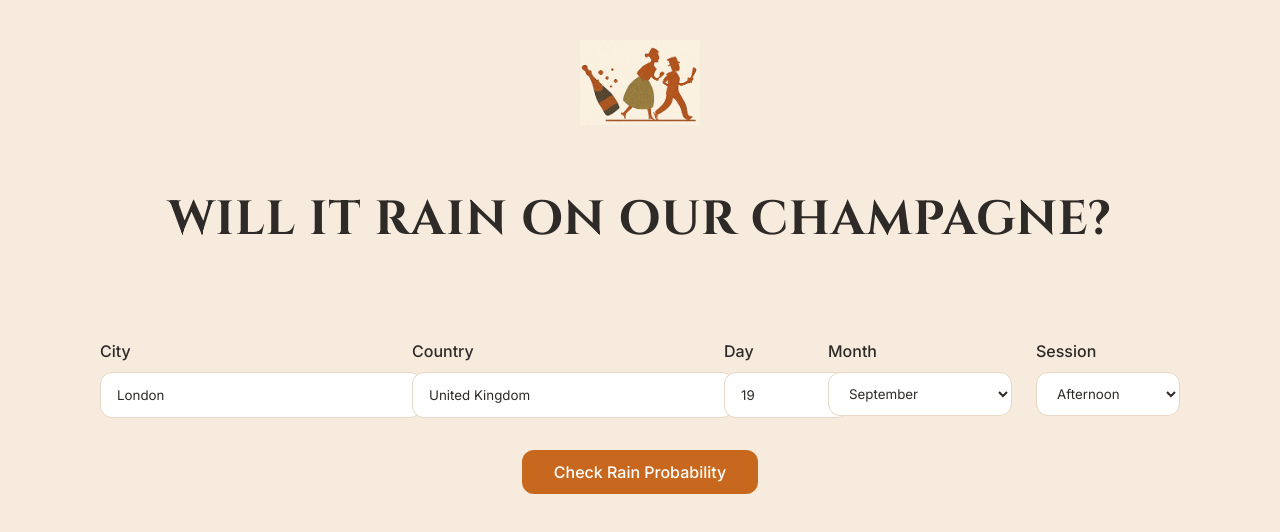
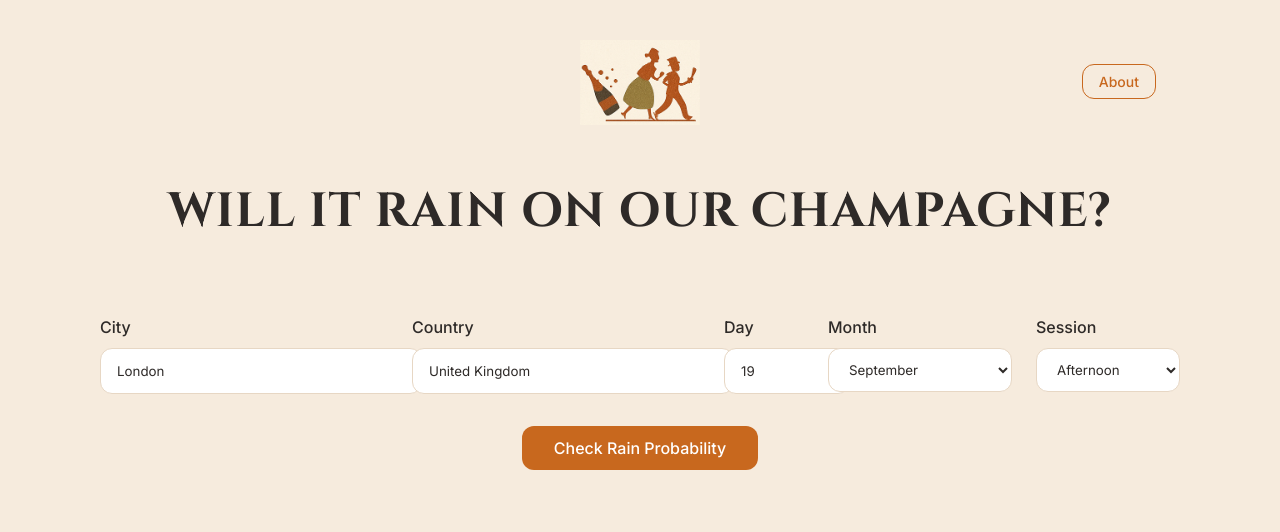
Before and after one commit to juddormsby/rain-on-our-champagne, a React (Vite) app in the folder rain-probability-app/: page / in a window 1280 px wide. Shown: the top 532 px of the page. Built offline with nearby package versions, Linux system fonts and the light colour scheme.

Commit message:
maybe added about page

```diff
--- a/rain-probability-app/src/App.tsx
+++ b/rain-probability-app/src/App.tsx
@@ -66,6 +66,148 @@ function App() {
   const formatTemperatureRange = (p10: number | null, p90: number | null): string => {
     if (p10 === null || p90 === null) return '—';
     return `${Math.round(p10)}°C – ${Math.round(p90)}°C`;
+  };
+
+  const openAboutPage = () => {
+    const aboutContent = `
+      <!DOCTYPE html>
+      <html lang="en">
+      <head>
+        <meta charset="UTF-8">
+        <meta name="viewport" content="width=device-width, initial-scale=1.0">
+        <title>About - Rain on Our Champagne</title>
+        <link href="https://fonts.googleapis.com/css2?family=Cinzel:wght@500;700&family=Inter:wght@400;500;600&display=swap" rel="stylesheet">
+        <style>
+          :root {
+            --bg-cream: #F6EBDD;
+            --paper: #F3E7D8;
+            --ink: #2E2A28;
+            --ink-muted: #6E625B;
+            --accent-orange: #C8681E;
+            --line: #E7D7C4;
+            --font-display: "Cinzel", Georgia, serif;
+            --font-body: "Inter", system-ui, -apple-system, Segoe UI, Roboto, sans-serif;
+          }
+
+          body {
+            margin: 0;
+            font-family: var(--font-body);
+            background: var(--bg-cream);
+            color: var(--ink);
+            line-height: 1.6;
+          }
+
+          .about-container {
+            min-height: 100vh;
+            padding: 32px;
+          }
+
+          .about-content {
+            max-width: 800px;
+            margin: 0 auto;
+            background: var(--paper);
+            border: 1px solid var(--line);
+            border-radius: 16px;
+            padding: 48px;
+            box-shadow: 0 6px 18px rgba(46,42,40,.08);
+          }
+
+          h1 {
+            font-family: var(--font-display);
+            font-size: 48px;
+            font-weight: 700;
+            color: var(--ink);
+            margin-bottom: 32px;
+            text-align: center;
+            letter-spacing: 0.02em;
+          }
+
+          h2 {
+            font-family: var(--font-display);
+            font-size: 28px;
+            font-weight: 500;
+            color: var(--accent-orange);
+            margin: 32px 0 16px 0;
+            letter-spacing: 0.02em;
+          }
+
+          p {
+            font-size: 16px;
+            margin-bottom: 16px;
+          }
+
+          ul {
+            margin: 16px 0;
+            padding-left: 24px;
+          }
+
+          li {
+            margin-bottom: 8px;
+            font-size: 16px;
+          }
+
+          a {
+            color: var(--accent-orange);
+            text-decoration: none;
+          }
+
+          a:hover {
+            text-decoration: underline;
+          }
+        </style>
+      </head>
+      <body>
+        <div class="about-container">
+          <div class="about-content">
+            <h1>About</h1>
+
+            <p>This app is part of champagne running's commitment to champagne.</p>
+
+            <p>It shows the chance of rain and typical temperature ranges (80% probability temp is within range) for any day and champagne session – morning, noon, afternoon, or evening.</p>
+
+            <p>We cover the entire world.</p>
+
+            <h2>What can you use it for?</h2>
+
+            <p>To inform you about the likelihood it will rain on your champagne.</p>
+
+            <p>Obviously.</p>
+
+            <p>Other questions it may help answer include</p>
+            <ul>
+              <li>How hot will it be for the Alpe D'huez Triathlon (main event is morning of August 31)?</li>
+              <li>What weather should I expect when hiking in ZZZ on July 15?</li>
+              <li>Will it rain on my wedding? [link to youtube video].</li>
+            </ul>
+
+            <h2>How it works</h2>
+
+            <p>Poultry looks at historical climate data for every year between 1940 and 2024.</p>
+
+            <p>Probabilities reflect these long-term(-ish) averages. For example, in London it rained on 35 out of 47 times (60%) during evening champagne sessions in the post 1940 September 19th period since 1940.</p>
+
+            <p>Temperature falls in the range shown historically 80% of the time. i.e. the high for London on 19th September has fallen between ZZZ (10th percentile) and YYY (90th percentile) since 1940.</p>
+
+            <p>Data is ERA5-reanalysis via open-meteo API (thanks to both).</p>
+
+            <h2>Poultry who?</h2>
+
+            <p>Poultry is an intelligent chicken that has opinions on champagne, running, and other matters.</p>
+
+            <p>Some people have claimed he is merely an artificially intelligent chicken, but Poultry knows the truth.</p>
+
+            <p>Champagne running and Poultry take no responsibility for any champagne relating decisions – or decisions on any matter - based on the data shown in this app.</p>
+          </div>
+        </div>
+      </body>
+      </html>
+    `;
+
+    const newWindow = window.open('', '_blank', 'width=900,height=700,scrollbars=yes,resizable=yes');
+    if (newWindow) {
+      newWindow.document.write(aboutContent);
+      newWindow.document.close();
+    }
   };
 
   const fetchRainData = async () => {
@@ -137,6 +279,35 @@ function App() {
           />
         </svg>
         <h1 className="app-title">WILL IT RAIN ON OUR CHAMPAGNE?</h1>
+        <button
+          onClick={openAboutPage}
+          className="about-button"
+          style={{
+            position: 'absolute',
+            top: '24px',
+            right: '24px',
+            background: 'transparent',
+            border: '1px solid var(--accent-orange)',
+            color: 'var(--accent-orange)',
+            fontFamily: 'var(--font-body)',
+            fontSize: '14px',
+            fontWeight: '500',
+            padding: '8px 16px',
+            borderRadius: '12px',
+            cursor: 'pointer',
+            transition: 'all 0.2s ease'
+          }}
+          onMouseEnter={(e) => {
+            e.currentTarget.style.background = 'var(--accent-orange)';
+            e.currentTarget.style.color = 'white';
+          }}
+          onMouseLeave={(e) => {
+            e.currentTarget.style.background = 'transparent';
+            e.currentTarget.style.color = 'var(--accent-orange)';
+          }}
+        >
+          About
+        </button>
       </div>
 
       {/* Controls */}
--- a/rain-probability-app/src/index.css
+++ b/rain-probability-app/src/index.css
@@ -252,11 +252,12 @@ h1, h2, h3 {
 
 /* Logo and header */
 .logo-container {
+  position: relative;
   display: flex;
   flex-direction: column;
   align-items: center;
-  gap: 24px;
-  margin-bottom: 48px;
+  gap: 16px;
+  margin-bottom: 32px;
 }
 
 .logo-svg {
@@ -319,3 +320,67 @@ h1, h2, h3 {
   padding-top: 16px;
   border-top: 1px solid var(--line);
 }
+
+/* About Page Styles */
+.about-container {
+  min-height: 100vh;
+  background: var(--bg-cream);
+  padding: 32px;
+  font-family: var(--font-body);
+}
+
+.about-content {
+  max-width: 800px;
+  margin: 0 auto;
+  background: var(--paper);
+  border: 1px solid var(--line);
+  border-radius: 16px;
+  padding: 48px;
+  box-shadow: 0 6px 18px rgba(46,42,40,.08);
+  line-height: 1.6;
+}
+
+.about-content h1 {
+  font-family: var(--font-display);
+  font-size: 48px;
+  font-weight: 700;
+  color: var(--ink);
+  margin-bottom: 32px;
+  text-align: center;
+  letter-spacing: 0.02em;
+}
+
+.about-content h2 {
+  font-family: var(--font-display);
+  font-size: 28px;
+  font-weight: 500;
+  color: var(--accent-orange);
+  margin: 32px 0 16px 0;
+  letter-spacing: 0.02em;
+}
+
+.about-content p {
+  color: var(--ink);
+  font-size: 16px;
+  margin-bottom: 16px;
+}
+
+.about-content ul {
+  color: var(--ink);
+  margin: 16px 0;
+  padding-left: 24px;
+}
+
+.about-content li {
+  margin-bottom: 8px;
+  font-size: 16px;
+}
+
+.about-content a {
+  color: var(--accent-orange);
+  text-decoration: none;
+}
+
+.about-content a:hover {
+  text-decoration: underline;
+}
```
Also changed, not shown: 2 other files (tests, documents, lock files or other folders).
